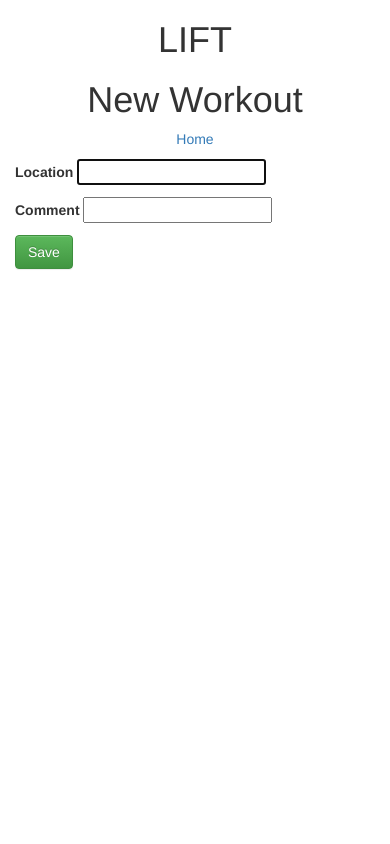
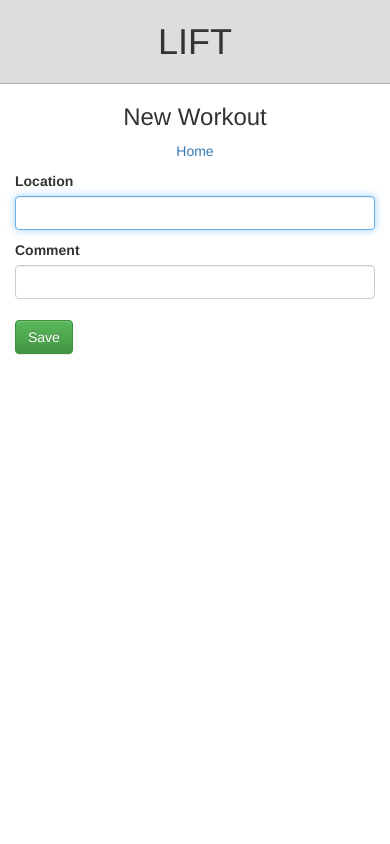
Before and after one commit to bigrobsf/hd, a Flask app: page /users/1/workouts/new in a window 390 px wide. Run offline with Flask 2, Linux system fonts and the light colour scheme; the visitor is signed in with stand-in values (Sample User, id 1); data comes from the database, SQL or seed files in the repository; data that the repository does not hold is empty; some libraries are stand-ins or nearby versions.

Commit message:
added start page, styling to templates and forms

```diff
--- a/project/__init__.py
+++ b/project/__init__.py
@@ -40,7 +40,8 @@ def load_user(id):
 
 @app.route('/')
 def root():
-    return redirect(url_for('users.login'))
+    # return redirect(url_for('users.login'))
+    return render_template('index.html')
 
 @app.errorhandler(404)
 def page_not_found(e):
--- a/project/exercises/templates/exercises/index.html
+++ b/project/exercises/templates/exercises/index.html
@@ -1,7 +1,7 @@
 {% extends 'base.html' %}
 
 {% block content %}
-    <h1 class="text-center">Exercise Listing</h1>
+    <h3 class="text-center">Exercise Listing</h3>
     <p class="text-center"><a href="{{url_for('users.index')}}">Home</a></p>
 
     <div class="container">
--- a/project/exercises/templates/exercises/new.html
+++ b/project/exercises/templates/exercises/new.html
@@ -1,10 +1,12 @@
 {% extends 'base.html' %}
 
 {% block content %}
-    <h1 class="text-center">New Exercise</h1>
+    <h3 class="text-center">New Exercise</h3>
     <p class="text-center"><a href="{{url_for('users.index')}}">Home</a> |
     <a href="{{url_for('exercises.index')}}">Exercises</a></p>
     <div class="container">
+    <div class="row">
+  <div class="col-sm-4 col-sm-offset-4">
         <form method="POST" action="{{url_for('exercises.index')}}">
             {{ form.csrf_token }}
             <p>
@@ -14,5 +16,7 @@
 
             <button type="submit" class="btn btn-success">Save</button>
         </form>
+    </div>
+    </div>
 </div>
 {% endblock %}
--- a/project/exercises/templates/exercises/show.html
+++ b/project/exercises/templates/exercises/show.html
@@ -2,7 +2,7 @@
 
 {% block content %}
 
-<h1 class="text-center">Selected Exercise</h1>
+<h3 class="text-center">Selected Exercise</h3>
     <p class="text-center"><a href="{{url_for('users.index')}}">Home</a> |
     <a href="{{url_for('exercises.index')}}">Exercises</a></p>
 <div class="container">
--- /dev/null
+++ b/project/static/style.css
@@ -0,0 +1,22 @@
+body {
+  min-height: 100vh;
+  position: relative;
+  margin: 0;
+  margin-top: -20px;
+}
+
+header {
+  background: #dddddd;
+  height: 10vh;
+  border-bottom: 1px solid darkgray;
+}
+
+input {
+    margin-right: 5px;
+}
+
+.header-logo {
+  height: 10vh;
+  line-height: 10vh;
+  white-space: nowrap;
+}
--- a/project/templates/base.html
+++ b/project/templates/base.html
@@ -7,9 +7,12 @@
   <title>LIFT</title>
   <link rel="stylesheet" href="https://maxcdn.bootstrapcdn.com/bootstrap/3.3.7/css/bootstrap.min.css" integrity="sha384-BVYiiSIFeK1dGmJRAkycuHAHRg32OmUcww7on3RYdg4Va+PmSTsz/K68vbdEjh4u" crossorigin="anonymous">
   <link rel="stylesheet" href="https://maxcdn.bootstrapcdn.com/bootstrap/3.3.7/css/bootstrap-theme.min.css" integrity="sha384-rHyoN1iRsVXV4nD0JutlnGaslCJuC7uwjduW9SVrLvRYooPp2bWYgmgJQIXwl/Sp" crossorigin="anonymous">
+  <link rel="stylesheet" href="{{url_for('static', filename='style.css')}}" type="text/css">
 </head>
 <body>
-  <h1 class="text-center">LIFT</h1>
+  <header>
+    <h1 class="text-center header-logo">LIFT</h1>
+  </header>
     {% with messages = get_flashed_messages() %}
       {% if messages %}
         {% for message in messages %}
--- a/project/users/templates/users/edit.html
+++ b/project/users/templates/users/edit.html
@@ -1,6 +1,6 @@
 {% extends 'base.html' %}
 {% block content %}
-    <h1 class="text-center">Account Update</h1>
+    <h3 class="text-center">Account Update</h3>
     <p class="text-center"><a href="{{url_for('users.index')}}">Home</a></p>
     <div class="container">
     <form action="{{url_for('users.show', id=user.id)}}?_method=PATCH" method="POST">
--- a/project/users/templates/users/index.html
+++ b/project/users/templates/users/index.html
@@ -1,7 +1,7 @@
 {% extends 'base.html' %}
 
 {% block content %}
-    <h1 class="text-center">User Listing</h1>
+    <h3 class="text-center">Admin Page - User Listing</h3>
     <p class="text-center"><a href="{{url_for('users.logout')}}">Log Out</a></p>
 
     <div class="container">
@@ -10,7 +10,7 @@
         <strong>{{user.first_name}} {{user.last_name}}</strong>
         <br>
         <a href="{{url_for('users.show', id=user.id)}}">See more about {{user.first_name}}</a> |
-        <a href="{{url_for('workouts.index', user_id=user.id)}}">See {{user.first_name}}'s workouts!</a> |
+        <a href="{{url_for('workouts.index', user_id=user.id)}}">See {{user.first_name}}'s workouts</a> |
         <a href="{{url_for('users.edit', id=user.id)}}">Edit user</a>
     </p>
 {% endfor %}
--- a/project/users/templates/users/show.html
+++ b/project/users/templates/users/show.html
@@ -1,7 +1,7 @@
 {% extends 'base.html' %}
 {% block content %}
-    <h1 class="text-center">{{ user.username }}</h1>
-    <p class="text-center"><a href="{{url_for('users.index')}}">Home</a></p>
+    <h3 class="text-center">{{ user.username }}</h3>
+    <p class="text-center"><a href="{{url_for('users.logout')}}">Logout</a></p>
     <div class="container">
         <p>First Name: {{ user.first_name }}</p>
         <p>Last Name: {{ user.last_name }}</p>
--- a/project/users/views.py
+++ b/project/users/views.py
@@ -17,8 +17,10 @@ users_blueprint = Blueprint(
 @login_required
 @users_blueprint.route('/')
 def index():
-    return render_template('users/index.html', users=User.query.order_by(User.username).all())
-
+    found_user = User.query.get_or_404(current_user.id)
+    if found_user.admin:
+        return render_template('users/index.html', users=User.query.order_by(User.username).all())
+    return render_template('users/show.html', user=found_user)
 
 @users_blueprint.route('/signup', methods=['GET', 'POST'])
 @prevent_login_signup
--- a/project/workouts/templates/workouts/new.html
+++ b/project/workouts/templates/workouts/new.html
@@ -1,14 +1,16 @@
 {% extends 'base.html' %}
 {% block content %}
-    <h1 class="text-center">New Workout</h1>
+    <h3 class="text-center">New Workout</h3>
     <p class="text-center"><a href="{{url_for('users.show', id=user_id)}}">Home</a></p>
     <div class="container">
         <form action="{{url_for('workouts.index', user_id=user_id)}}" method="POST">
 
             {{ form.csrf_token }}
+  <div class="row">
+  <div class="col-sm-4 col-sm-offset-4">
       <p>
       {{ form.location.label }}
-      {{ form.location(autofocus=true) }}
+      {{ form.location(autofocus=true, class="form-control") }}
       <span>
         {% if form.location.errors %}
           {% for error in form.location.errors %}
@@ -20,7 +22,7 @@
     <p></p>
     <p>
       {{ form.comment.label }}
-      {{ form.comment }}
+      {{ form.comment(class="form-control") }}
       <span>
         {% if form.comment.errors %}
           {% for error in form.comment.errors %}
@@ -29,17 +31,25 @@
         {% endif %}
       </span>
     </p>
+    </div></div>
+
+  <div class="row">
+  <div class="col-sm-12">
     {% for exercise in exercises %}
+    <div class="form-inline form-group">
     <fieldset>
     <legend>{{exercise.name}}</legend>
       <label># of reps
-       <input type="number" name="exercises[reps][{{exercise.id}}]"></label>
+       <input type="number" class="form-control" name="exercises[reps][{{exercise.id}}]"></label>
       <label>weight
-       <input type="number" name="exercises[weight][{{exercise.id}}]"></label>
+       <input type="number" class="form-control" name="exercises[weight][{{exercise.id}}]"></label>
       <label>comment
-       <input type="text" name="exercises[comment][{{exercise.id}}]"></label>
+       <input type="text" class="form-control" name="exercises[comment][{{exercise.id}}]"></label>
      </fieldset>
+     </div>
     {% endfor %}
+    </div></div>
+    <p></p>
   <button class="btn btn-success" type="submit">Save</button>
 </form>
     </div>
--- a/project/workouts/templates/workouts/show.html
+++ b/project/workouts/templates/workouts/show.html
@@ -1,6 +1,6 @@
 {% extends 'base.html' %}
 {% block content %}
-    <h1 class="text-center">Workout for {{workout.date.strftime("%A, %d %b %Y")}}</h1>
+    <h3 class="text-center">Workout for {{workout.date.strftime("%A, %d %b %Y")}}</h3>
     <p class="text-center"><a href="{{url_for('users.show', id=user_id)}}">Home</a></p>
     <div class="container">
 
```
Also changed, not shown: project/exercises/templates/exercises/edit.html (+5 -2 lines), project/templates/index.html (added, +22 -0 lines), project/users/templates/users/login.html (+10 -6 lines), project/users/templates/users/signup.html (+9 -4 lines), project/workouts/templates/workouts/edit.html (+16 -9 lines), project/workouts/templates/workouts/index.html (+4 -6 lines). Lines whose indentation alone changed are shown as unchanged.
